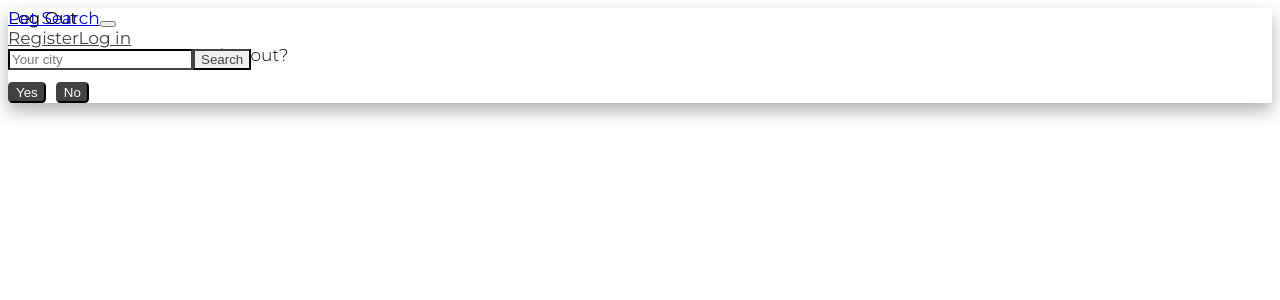
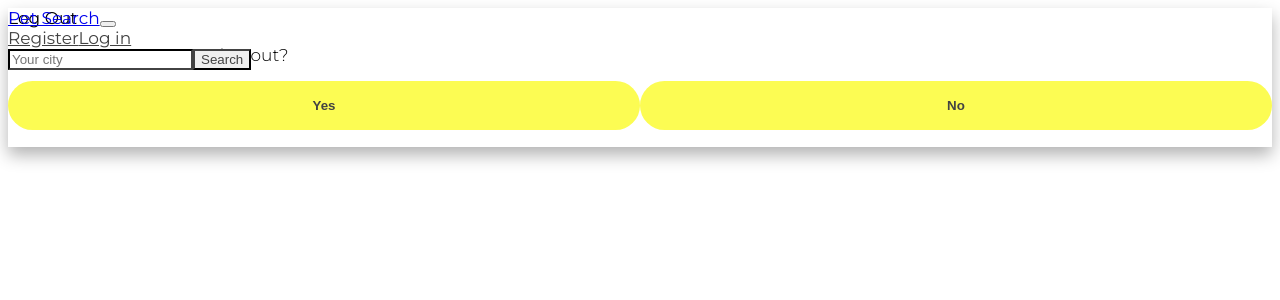
Before and after one commit to martapa/pet-app, a React (Create React App) app in the folder client/: page /logout in a window 1280 px wide. Shown: the top 300 px of the page. Built offline with nearby package versions, Linux system fonts and the light colour scheme; the HTML template or start-up script is replaced by a standard one.

Commit message:
Add styling

```diff
--- a/client/src/components/DogDetail/dog_detail.scss
+++ b/client/src/components/DogDetail/dog_detail.scss
@@ -6,7 +6,6 @@
   display: flex;
 
   .row-info {
-    box-shadow: 0 8px 16px 0 rgba(0,0,0,0.3);
     margin-top: 8rem;
     justify-content: center;
     background: #ffffff;
--- a/client/src/components/LandingPage/components/Dogs.js
+++ b/client/src/components/LandingPage/components/Dogs.js
@@ -28,7 +28,6 @@ class Dogs extends Component {
         };
       }
       const filteredDogs = this.props.dogs.filter(checkStatus(this.props.status));
-      //console.log('this.props.dogs',filteredDogs)
       return _.map(filteredDogs, this.renderListItem.bind(this));
     }
   }
--- a/client/src/components/LogOutPage/LogOutPage.js
+++ b/client/src/components/LogOutPage/LogOutPage.js
@@ -37,11 +37,11 @@ return(
           <Card.Text>
             Are you sure you want to log out?
           </Card.Text>
-          <div className="log-out-buttons">
-          <Button className="log-out-button" onClick={this.handleClickYes}>
+          <div className="buttons">
+          <Button className="button" onClick={this.handleClickYes}>
             Yes
           </Button>
-          <Button className="log-out-button" onClick={this.handleClickNo}>
+          <Button className="button" onClick={this.handleClickNo}>
             No
           </Button>
           </div>
--- a/client/src/components/LogOutPage/log-out.scss
+++ b/client/src/components/LogOutPage/log-out.scss
@@ -8,31 +8,12 @@
     .card{
       border:0;
       box-shadow: 0 8px 16px 0 rgba(0,0,0,0.3);
-      .log-out-buttons{
-
-        .log-out-button {
-          background: $dark-grey;
-          color: #ffffff;
-          border-color: $dark-grey;
-          border-radius: .25rem;
-          margin-right: 10px;
-
-
-          &:hover {
-            background: $bright-yellow;
-            border-color: $bright-yellow;
-            color: $dark-grey;
-          }
-          &:active:focus {
-            background: $bright-yellow;
-            border-color: $bright-yellow;
-            color: $dark-grey;
-            outline: 0;
-          }
-        }
-      }
-
-
+  .buttons{
+    display: flex;
+    .button{
+      flex-grow: 1;
+    }
+  }
     }
   }
 }
```
